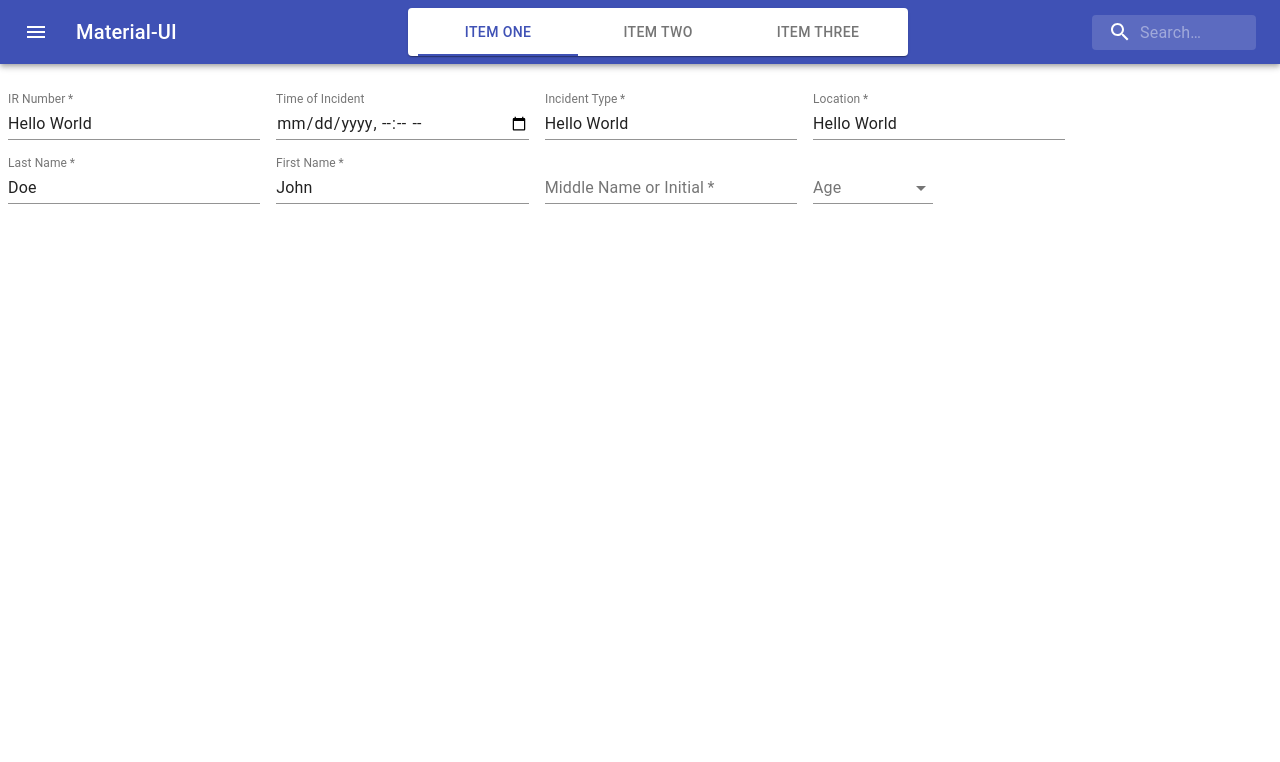
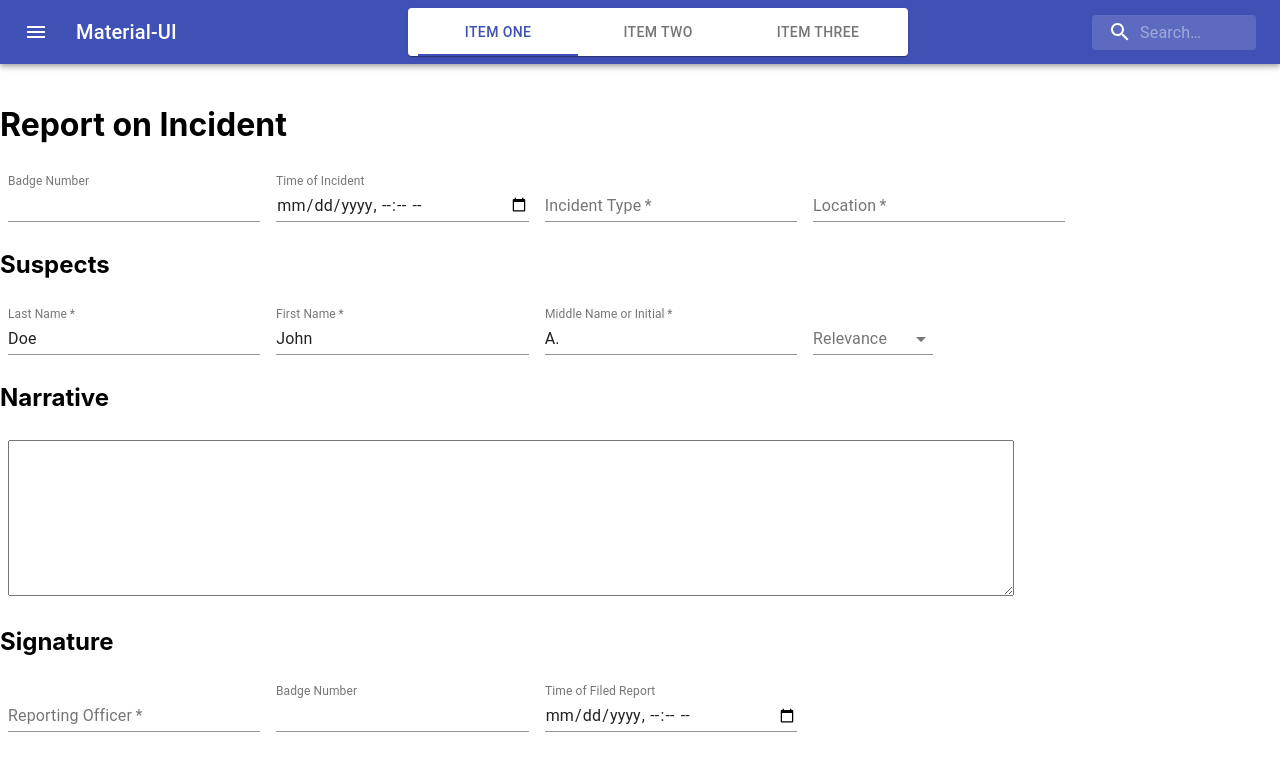
Before and after one commit to zhatch5201/rms-home, a React (Create React App) app: page / in a window 1280 px wide. Shown: the top 762 px of the page. Built offline with nearby package versions, Linux system fonts and the light colour scheme.

Commit message:
incidence form has all fields, needs validation

```diff
--- a/src/App.js
+++ b/src/App.js
@@ -12,6 +12,7 @@ function App() {
   <div>
      <NavBar /><br />
      <IncidenceForm/><br/>
+
   </div>
   );
 }
--- a/src/Components/incidence_form.js
+++ b/src/Components/incidence_form.js
@@ -6,6 +6,7 @@ import MenuItem from '@material-ui/core/MenuItem';
 import FormHelperText from '@material-ui/core/FormHelperText';
 import FormControl from '@material-ui/core/FormControl';
 import Select from '@material-ui/core/Select';
+import { TextareaAutosize } from '@material-ui/core';
 
 const useStyles = makeStyles((theme) => ({
   root: {
@@ -36,13 +37,21 @@ export default function FormPropsTextFields() {
     const [relevance, setRelevance] = React.useState('');
 
     const handleChange = (event) => {
-      setAge(event.target.value);
+      setRelevance(event.target.value);
   };
 
     return (
       <form className={classes.root} noValidate autoComplete="off">
+        <h1>Report on Incident</h1>
         <div>
-          <TextField required id="standard-required" label="IR Number" defaultValue="Hello World" />
+        <TextField
+            id="standard-number"
+            label="Badge Number"
+            type="number"
+            InputLabelProps={{
+              shrink: true,
+            }}
+          />
           <TextField
             id="datetime-local"
             label="Time of Incident"
@@ -53,56 +62,70 @@ export default function FormPropsTextFields() {
               shrink: true,
             }}
           />
-          <TextField required id="standard-required" label="Incident Type" defaultValue="Hello World" />
-          <TextField required id="standard-required" label="Location" defaultValue="Hello World" />
+          <TextField required id="standard-required" label="Incident Type" defaultValue="" />
+          <TextField required id="standard-required" label="Location" defaultValue="" />
+        </div>
+        <h2>Suspects</h2>
+        <div>
           <TextField required id="standard-required" label="Last Name" defaultValue="Doe" />
           <TextField required id="standard-required" label="First Name" defaultValue="John" />
-          <TextField required id="standard-required" label="Middle Name or Initial" defaultValue="" />
+          <TextField required id="standard-required" label="Middle Name or Initial" defaultValue="A." />
           <FormControl className={classes.formControl}>
-            <InputLabel id="demo-simple-select-label">Age</InputLabel>
+            <InputLabel id="demo-simple-select-label">Relevance</InputLabel>
             <Select
               labelId="demo-simple-select-label"
               id="demo-simple-select"
               value={relevance}
               onChange={handleChange}
             >
-              <MenuItem value={10}>Ten</MenuItem>
-              <MenuItem value={20}>Twenty</MenuItem>
-              <MenuItem value={30}>Thirty</MenuItem>
+              <MenuItem value={"RP"}>RP</MenuItem>
+              <MenuItem value={"W"}>W</MenuItem>
+              <MenuItem value={"V"}>V</MenuItem>
+              <MenuItem value={"IL"}>IL</MenuItem>
+              <MenuItem value={"S"}>S</MenuItem>
             </Select>
           </FormControl>
-
-
-          {/* <TextField disabled id="standard-disabled" label="Disabled" defaultValue="Hello World" />
-          <TextField
-            id="standard-password-input"
-            label="Password"
-            type="password"
-            autoComplete="current-password"
-          />
-          <TextField
-            id="standard-read-only-input"
-            label="Read Only"
-            defaultValue="Hello World"
-            InputProps={{
-              readOnly: true,
-            }}
-          />
+        </div>
+        <h2>Narrative</h2>
+        <div>
+        <TextareaAutosize rowsMin={10}
+          id="filled-full-width"
+          label="Narrative"
+          style={{
+            margin: 8 ,
+            width: 1000
+          }}
+          placeholder=""
+          helperText=""
+          fullWidth
+          margin="normal"
+          InputLabelProps={{
+            shrink: true,
+          }}
+          variant="filled"
+        />
+        </div>
+        <h2>Signature</h2>
+        <div>
+          <TextField required id="standard-required" label="Reporting Officer" defaultValue=""/>
           <TextField
             id="standard-number"
-            label="Number"
+            label="Badge Number"
             type="number"
             InputLabelProps={{
               shrink: true,
             }}
           />
-          <TextField id="standard-search" label="Search field" type="search" />
           <TextField
-            id="standard-helperText"
-            label="Helper text"
-            defaultValue="Default Value"
-            helperText="Some important text"
-          /> */}
+            id="datetime-local"
+            label="Time of Filed Report"
+            type="datetime-local"
+            defaultValue="YYYY-MM-DDT"
+            className={classes.textField}
+            InputLabelProps={{
+              shrink: true,
+            }}
+          />
         </div>
         </form>
     );
```
